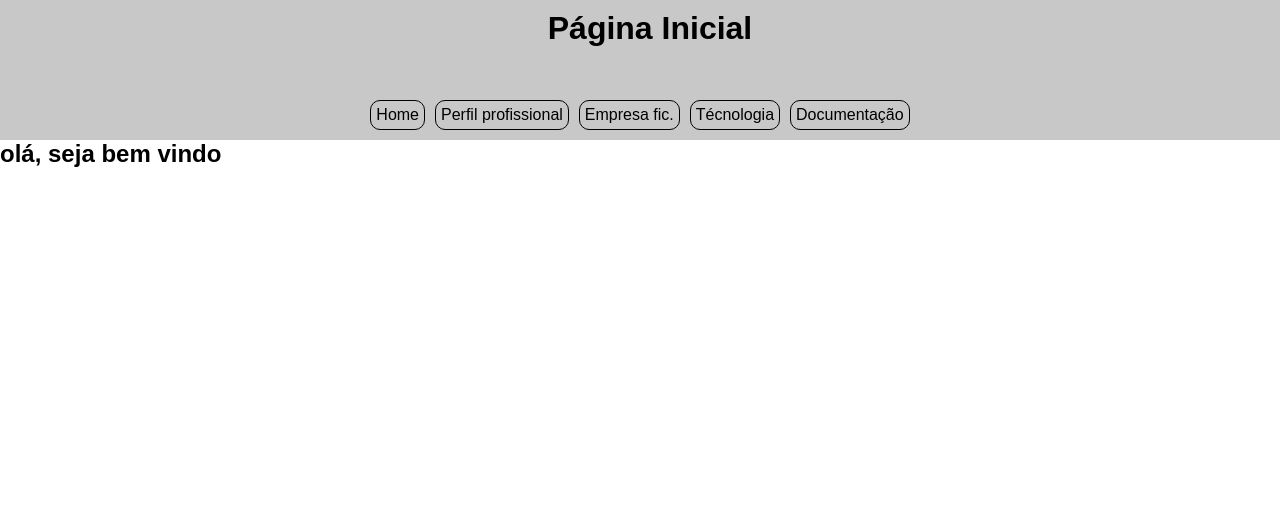
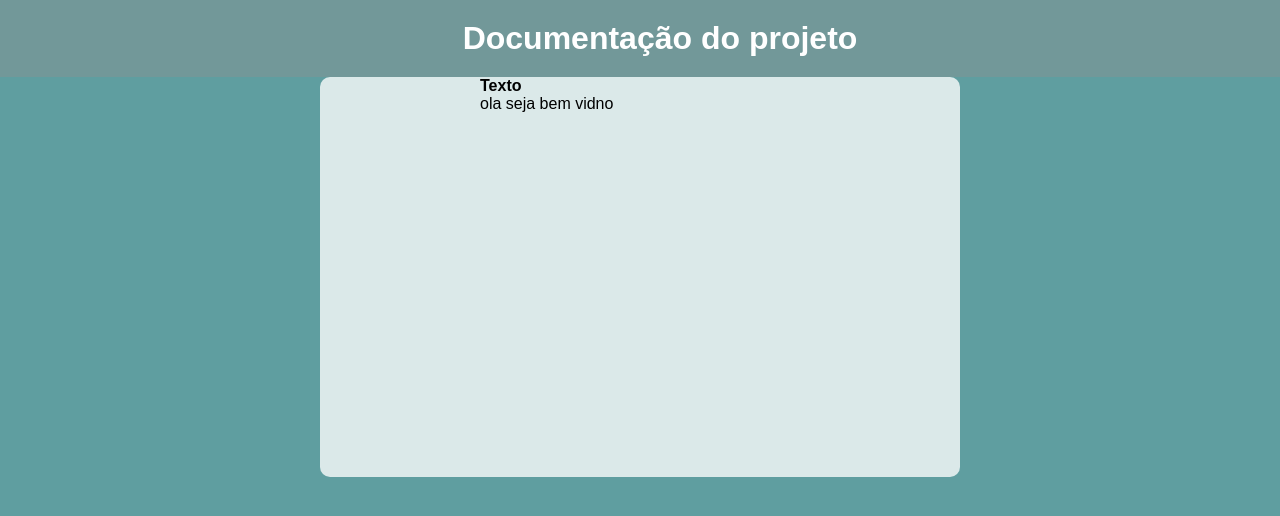
Before and after one commit to fernandodevpythonn/aula01-mod02, a Flask app: page / in a window 1280 px wide. Shown: the top 516 px of the page. Run offline with Flask 3, Linux system fonts and the light colour scheme.

Commit message:
fix: Fazendo página de documentacao, exercicio04

```diff
--- /dev/null
+++ b/exercicio04/app.py
@@ -0,0 +1,10 @@
+from flask import Flask
+
+from controllers.htmlbasico_controller import htmlbasicoController
+
+app = Flask(__name__)
+
+htmlbasicoController(app)
+
+if __name__ == "__main__":
+    app.run(debug=True)
--- /dev/null
+++ b/exercicio04/controllers/htmlbasico_controller.py
@@ -0,0 +1,12 @@
+from controllers.base_controller import BaseController
+from flask import render_template
+
+class htmlbasicoController(BaseController):
+    def __init__(self,app):
+        self.rotas = [
+            ('/','home',self.pagina_inicial)
+        ]
+        super().__init__(app)
+
+    def pagina_inicial(self):
+        return render_template("pagina_inicial.html")
--- /dev/null
+++ b/exercicio04/static/css/global.css
@@ -0,0 +1,4 @@
+*{
+    margin: 0;
+    padding: 0;
+}
--- /dev/null
+++ b/exercicio04/static/css/home.css
@@ -0,0 +1,31 @@
+*{
+  margin: 0;
+  padding: 0;
+  scrollbar-width: none;
+}
+body{
+  font-family: Arial, Helvetica, sans-serif;
+  background-repeat: no-repeat;
+  background-color: cadetblue;
+  background-size: cover;
+  background-attachment: fixed;
+  background-position: center;
+}
+header{
+    padding: 20px;
+    width: 100%;
+    background-color: rgba(143, 143, 143, 0.397);
+    text-align: center;
+    color: white;
+}
+main{
+  margin: auto;
+  background-color: rgba(255, 255, 255, 0.774);
+  height: 400px;
+  max-width: 50%;
+  border-radius: 10px;
+}
+dl {
+  margin: auto;
+  max-width: 50%;
+}
--- /dev/null
+++ b/exercicio04/templates/pagina_inicial.html
@@ -0,0 +1,26 @@
+<!DOCTYPE html>
+<html lang="en">
+<head>
+    <meta charset="UTF-8">
+    <meta name="viewport" content="width=device-width, initial-scale=1.0">
+    <title>Documentação</title>
+    <link rel="stylesheet" href="../static/css/global.css">
+    <link rel="stylesheet" href="../static/css/home.css">
+</head>
+<body>
+    <header>
+        <h1>Documentação do projeto</h1>
+    </header>
+    <main>
+      <section>
+        <dl>
+            <dt><strong>Texto</strong></dt>
+            <dd>ola seja bem vidno</dd>
+        </dl>
+      </section>
+    </main>
+    <footer>
+
+    </footer>
+</body>
+</html>
--- a/exercicio05/static/css/global.css
+++ b/exercicio05/static/css/global.css
@@ -1,4 +1,5 @@
 *{
     padding: 0;
     margin: 0;
+    scrollbar-width: none;
 }
--- a/exercicio05/static/css/home.css
+++ b/exercicio05/static/css/home.css
@@ -1,5 +1,12 @@
 body{
     font-family: Arial, Helvetica, sans-serif;
+    background-image: url(../imagens/full-hd-background-vjzgi9qrproc2upa.jpg);
+    background-repeat: no-repeat;
+    background-size: cover;
+    background-attachment: fixed;
+    background-position: center;
+    color: white;
+    text-align: center;
 }
 header{
     width: 100%;
@@ -8,6 +15,7 @@ header{
     padding: 10px;
     text-align: center;
 }
+
 nav > ul{
     list-style-type: none;
     display: flex;
@@ -23,13 +31,20 @@ nav > ul > li{
     border-radius: 10px;
 }
 nav > ul > li:hover{
-    background-color: white;
+    background-color: rgb(0, 0, 0);
     cursor: pointer;
     border: none;
-    padding: 7px;
 }
 
 a{
     text-decoration: none;
-    color: black;
+    color: rgb(255, 255, 255);
 }
+footer{
+    width: 100%;
+    position: fixed;
+    bottom: 0;
+    text-align: center;
+    background-color: rgba(68, 67, 67, 0.432);
+    padding: 5px;
+}
--- a/exercicio05/templates/pagina_inicial.html
+++ b/exercicio05/templates/pagina_inicial.html
@@ -26,7 +26,7 @@
       </section>
     </main>
     <footer>
-
+        <p>Feito por: Fernando Ribeiro Rodrigues Turma TDS manhã</p>
     </footer>
 </body>
 </html>
```
Also changed, not shown: exercicio04/controllers/base_controller.py (added, +10 -0 lines), exercicio04/static/imagens/OIP (1).webp (added), exercicio04/static/imagens/OIP.jpg (added), exercicio04/static/imagens/OIP.webp (added), exercicio05/static/imagens/full-hd-background-vjzgi9qrproc2upa.jpg (added).
